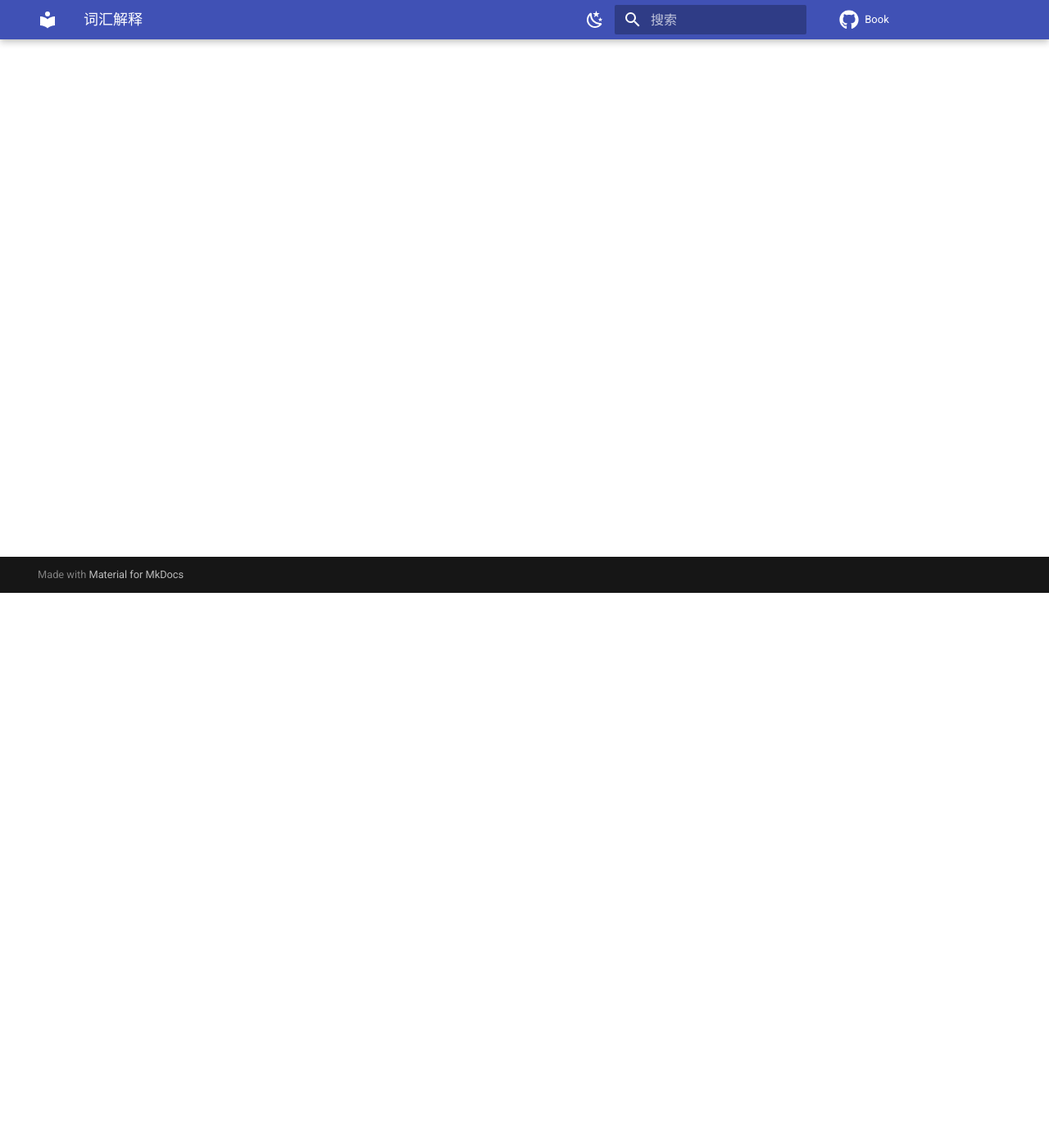
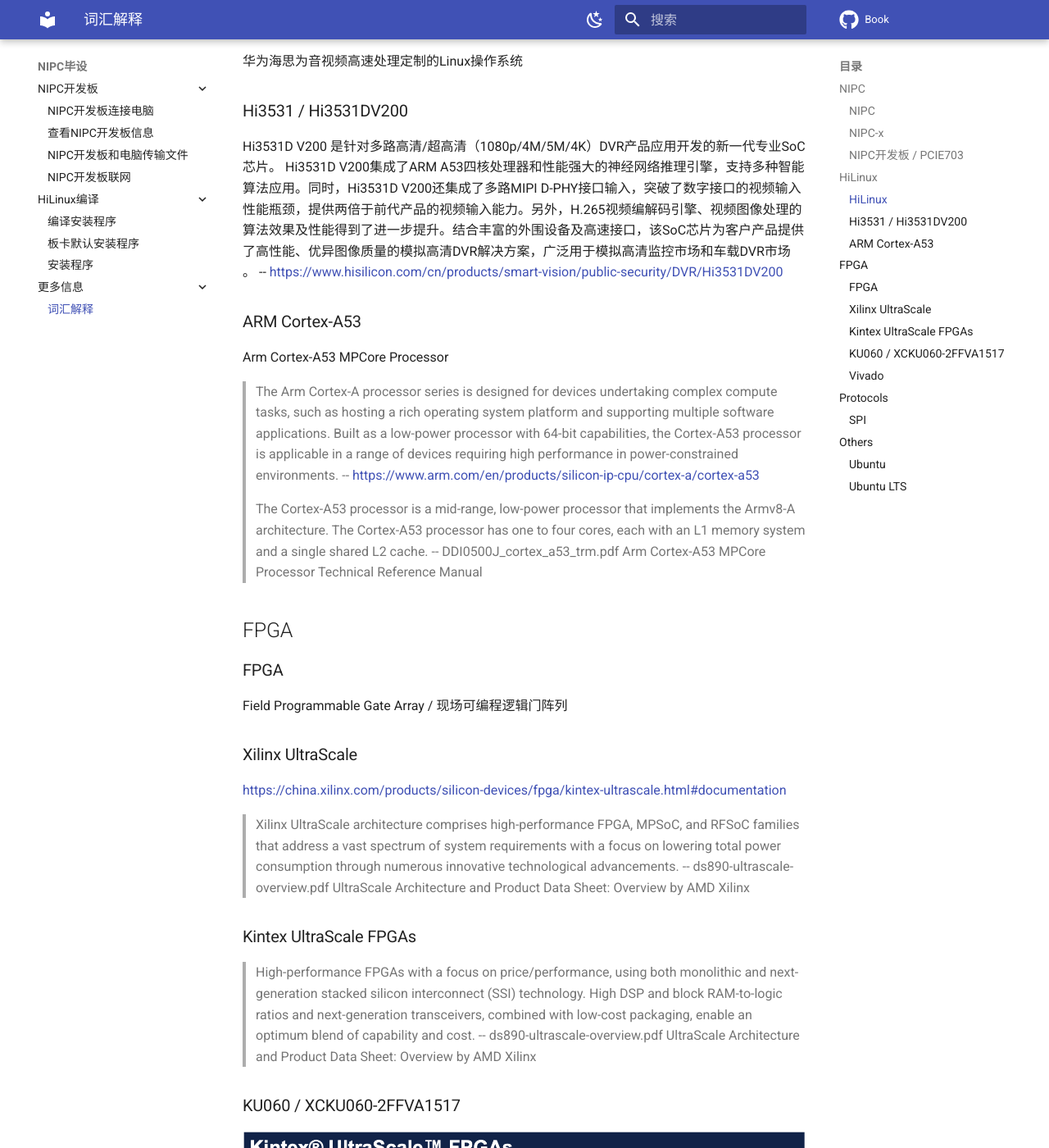
Before and after one commit to NIPC-Project/Book, an MkDocs documentation site: the page built from docs/MORE/glossary.md, in a window 1280 px wide and 1400 px high, scrolled down 677 px. Shown: the whole window at 82% size. Built offline with MkDocs 1.6.1 and Material for MkDocs 9.7.7, drawn with Linux system fonts in a browser that asks for light colours; comment, search, counter and statistics services are not loaded; some of the changed text lies outside the part shown.

Commit message:
add glossary

```diff
--- a/docs/MORE/glossary.md
+++ b/docs/MORE/glossary.md
@@ -1,4 +1,79 @@
 # 词汇解释
 
-- NIPC开发板（由清华大学设计、青翼科技实现的图像邻域高速处理系统）
--
+## NIPC
+
+### NIPC
+
+Neighbourhood Image Parallel Computing / 邻域图像并行计算
+
+### NIPC-x
+
+第x代邻域图像并行处理机
+
+### NIPC开发板 / PCIE703
+
+基于 UltraScale FPGA + 华为海思 ARM 的高性能综合视频图像处理平台
+
+> PCIE703 是[北京青翼凌云科技有限公司](http://www.tsingetech.com)自主研制的一款基于 PCIE 总线架构的高性能综合视频图像处理平台，该平台采用 Xilinx 的高性能 Kintex UltraScale 系列 FPGA 加上华为海思的高性能视频处理器来实现。 -- PCIE703产品使用说明书
+
+## HiLinux
+
+### HiLinux
+
+华为海思为音视频高速处理定制的Linux操作系统
+
+### Hi3531 / Hi3531DV200
+
+Hi3531D V200 是针对多路高清/超高清（1080p/4M/5M/4K）DVR产品应用开发的新一代专业SoC芯片。 Hi3531D V200集成了ARM A53四核处理器和性能强大的神经网络推理引擎，支持多种智能算法应用。同时，Hi3531D V200还集成了多路MIPI D-PHY接口输入，突破了数字接口的视频输入性能瓶颈，提供两倍于前代产品的视频输入能力。另外，H.265视频编解码引擎、视频图像处理的算法效果及性能得到了进一步提升。结合丰富的外围设备及高速接口，该SoC芯片为客户产品提供了高性能、优异图像质量的模拟高清DVR解决方案，广泛用于模拟高清监控市场和车载DVR市场 。 -- <https://www.hisilicon.com/cn/products/smart-vision/public-security/DVR/Hi3531DV200>
+
+### ARM Cortex-A53
+
+Arm Cortex-A53 MPCore Processor
+
+> The Arm Cortex-A processor series is designed for devices undertaking complex compute tasks, such as hosting a rich operating system platform and supporting multiple software applications. Built as a low-power processor with 64-bit capabilities, the Cortex-A53 processor is applicable in a range of devices requiring high performance in power-constrained environments. -- <https://www.arm.com/en/products/silicon-ip-cpu/cortex-a/cortex-a53>
+
+> The Cortex-A53 processor is a mid-range, low-power processor that implements the Armv8-A architecture. The Cortex-A53 processor has one to four cores, each with an L1 memory system and a single shared L2 cache. -- DDI0500J_cortex_a53_trm.pdf Arm Cortex-A53 MPCore Processor Technical Reference Manual
+
+## FPGA
+
+### FPGA
+
+Field Programmable Gate Array / 现场可编程逻辑门阵列
+
+### Xilinx UltraScale
+
+<https://china.xilinx.com/products/silicon-devices/fpga/kintex-ultrascale.html#documentation>
+
+> Xilinx UltraScale architecture comprises high-performance FPGA, MPSoC, and RFSoC families that address a vast spectrum of system requirements with a focus on lowering total power consumption through numerous innovative technological advancements. --  ds890-ultrascale-overview.pdf UltraScale Architecture and Product Data Sheet: Overview by AMD Xilinx
+
+### Kintex UltraScale FPGAs
+
+> High-performance FPGAs with a focus on price/performance, using both monolithic and next-generation stacked silicon interconnect (SSI) technology. High DSP and block RAM-to-logic ratios and next-generation transceivers, combined with low-cost packaging, enable an optimum blend of capability and cost. -- ds890-ultrascale-overview.pdf UltraScale Architecture and Product Data Sheet: Overview by AMD Xilinx
+
+### KU060 / XCKU060-2FFVA1517
+
+![](images-glossary/ku060-comparison.png)
+
+-- ultrascale-fpga-product-selection-guide.pdf UltraScale FPGA Product Tables and Product Selection Guide P2
+
+### Vivado
+
+<https://china.xilinx.com/products/design-tools/vivado.html>
+
+## Protocols
+
+### SPI
+
+Serial Peripheral Interface / 串行外设接口
+
+## Others
+
+### Ubuntu
+
+<https://ubuntu.com>
+
+基于Linux内核的发行版（目前最新的版本为 Ubuntu 22.04.1 LTS）
+
+### Ubuntu LTS
+
+Ubuntu操作系统长期支持的版本（LTS - Long Time Support）
```
Also changed, not shown: docs/MORE/images-glossary/ku060-comparison.png (added).
